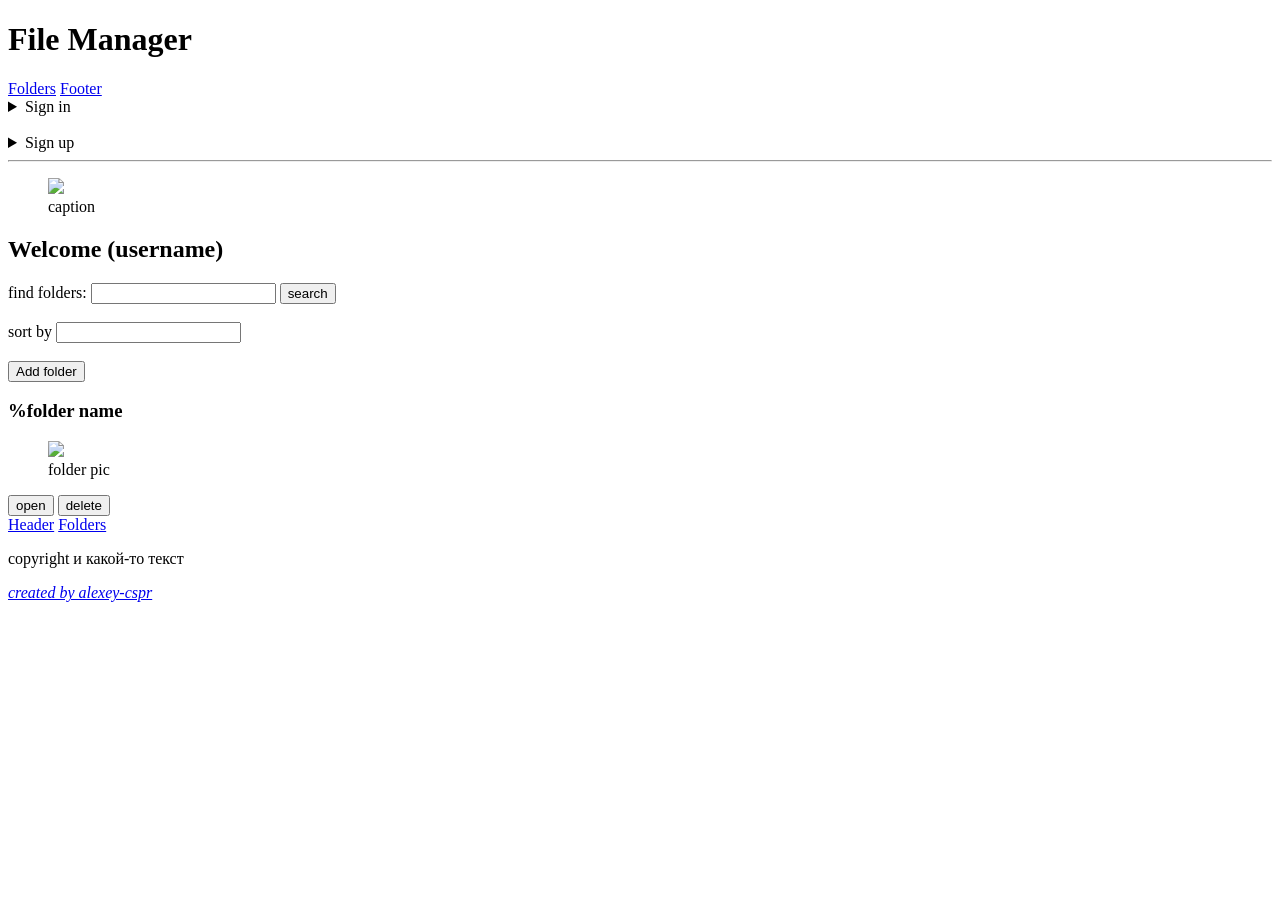
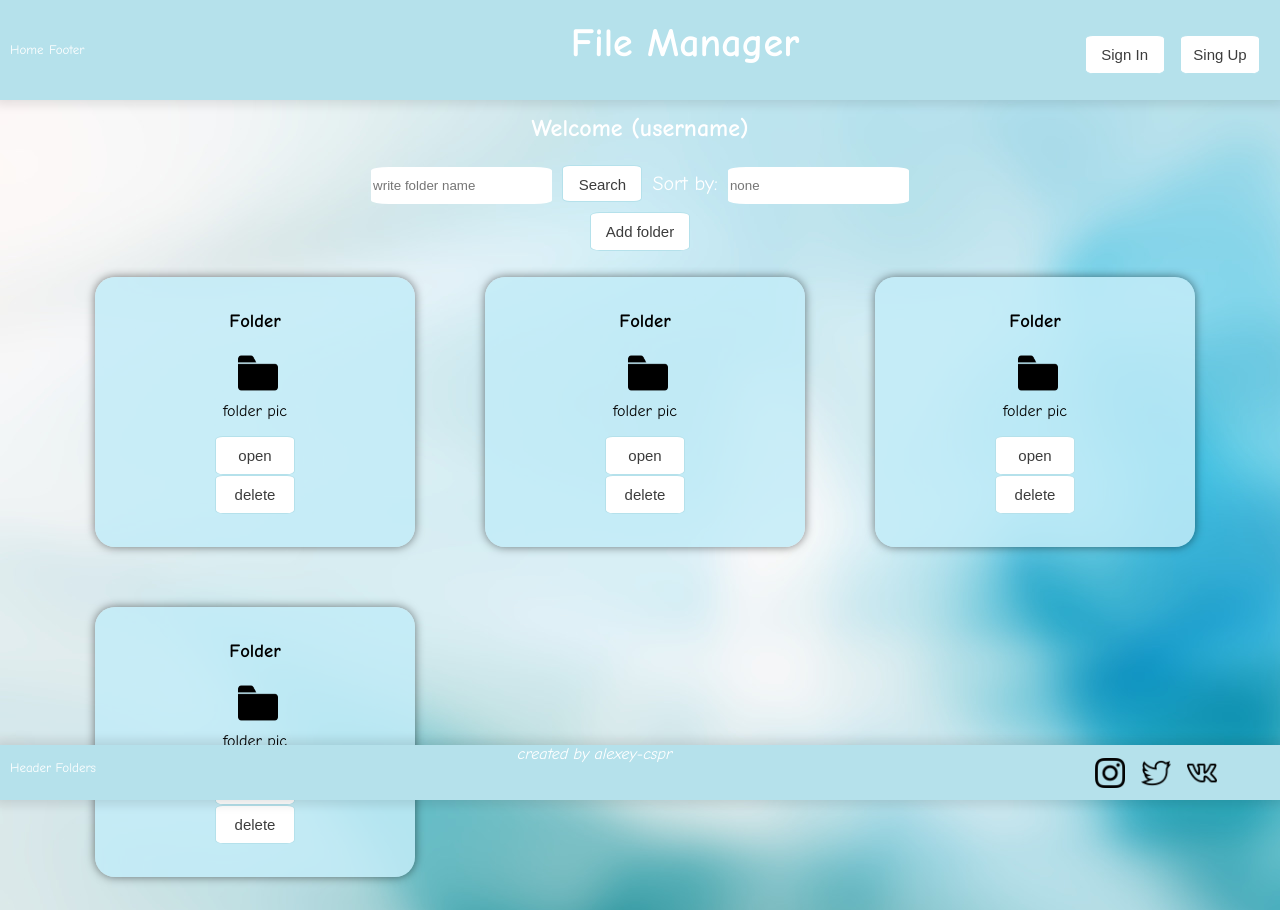
Before and after one commit to alexey-cspr/ititrod, a plain HTML site: page file_manager.html in a window 1280 px wide. Shown: the top 910 px of the page. Before the commit the page ends 800 px from the top, so only its background shows below. Drawn offline with Linux system fonts and the light colour scheme.

Commit message:
html+scc

```diff
--- a/file_manager.html
+++ b/file_manager.html
@@ -4,88 +4,118 @@
     <head>
         <meta charset="UTF-8">
         <title>File Manager</title>
+        <link rel="shortcut icon" href="document.png" type="image/png">
+        <link rel="stylesheet" href="style.css">
     </head>
     <body>
-        <header>
-            <h1 id="header">File Manager</h1>
-            <nav id="header-nav">
-                <a href="#content">Folders</a>
+        <header class="top">
+            <div class="header">
+                <nav class="header-nav">
+                    <a href="#content">Home</a>
                     <a href="#footer">Footer</a>
                 </nav>
-            <details>
-                <summary>Sign in</summary>
-                <form id="sign-in">
-                    <label for="sign-in-nickname">Enter your nickname: </label>
-                    <input type="text" name="nickname" id="sign-in-nickname" minlength="4" maxlength="12">
-                    <label for="sign-in-password">Enter your password: </label>
-                    <input type="password" name="password" id="sign-in-password" minlength="8">
-                    <input type="submit" value="sign in" id="sign-in-button">
-                    <span class="error"></span>
-                    <a href="#">Forgot password?</a>
-                </form>
-            </details>
-            <br>
-            <details>
-                <summary>Sign up</summary>
-                <label for="sign-up-nickname">Enter your nickname: </label>
-                <input type="text" name="nickname" id="sign-up-nickname" minlength="4" maxlength="12">
-                <label for="sign-up-password">Enter password: </label>
-                <input type="password" name="password" id="sign-in-password" minlength="8">
-                <label for="sign-up-confirm-password">Confirm your password: </label>
-                <input type="password" name="confirmPassword" id="sign-up-confirm-password">
-                <input type="submit" value="sign up">
-                <span class="error"></span>
-            </details>
-            <hr>
+                <h1>File Manager</h1>
+                <div class="auth-buttons">
+                    <button class="auth">Sign In</button>
+                    <button class="auth">Sing Up</button>
+                </div>
+            </div>
         </header>
-        <main>
-            <section id="menu">
-                <figure>
-                    <img src="#">
-                    <figcaption>
-                        caption
-                    </figcaption>
-                </figure>
-                <h2>Welcome (username)</h3>
-                <div id="functions">
+        <main class="main-content">
+            <section class="menu">
+                <h2>Welcome (username)</h2>
+                <div class="functions">
                     <form id="search">
-                        <label for="search-folder">find folders:</label>
-                        <input type="text" name="folder_name" id="search-folder">
-                        <input type="submit" value="search">
+                        <label for="search-folder"></label>
+                        <input type="text" name="folder_name" id="search-folder" placeholder="write folder name">
+                        <input type="submit" value="Search" id="search-submit">
                     </form>
                     <br>
                     <form id="sort">
-                        <label for="sort-folders">sort by</label>
-                        <input type="text" name="sort_params" id="sort-folders" list="params">
+                        <label for="sort-folders">Sort by:</label>
+                        <input type="text" name="sort_params" id="sort-folders" list="params" placeholder="none">
                         <datalist id="params">
                             <option value="folder_name"></option>
                             <option value="folder_size"></option>
                             <option value="add_time"></option>
                         </datalist>
                     </form>
-                    <br>
+                </div>
                 <button id="add-folder">Add folder</button>
-                </div>
             </section>
-            <section id="content">
-                <article id="folder">
-                    <h3>%folder name</h3>
+            <section class="content">
+                <ul class="collection-list">
+                    <li>
+                        <article class="folder">
+                            <h3>Folder</h3>
                             <figure>
-                        <img src="/" >
+                                <img src="folder_picture.png" >
                                 <figcaption>folder pic</figcaption>
                             </figure>
-                    <button>open</button>
-                    <button>delete</button>
+                            <button class="functions-button">open</button>
+                            <button class="functions-button">delete</button>
                         </article>
+                    </li>
+                    <li>
+                        <article class="folder">
+                            <h3>Folder</h3>
+                            <figure>
+                                <img src="folder_picture.png" >
+                                <figcaption>folder pic</figcaption>
+                            </figure>
+                            <button class="functions-button">open</button>
+                            <button class="functions-button">delete</button>
+                        </article>
+                    </li>
+                    <li>
+                        <article class="folder">
+                            <h3>Folder</h3>
+                            <figure>
+                                <img src="folder_picture.png" >
+                                <figcaption>folder pic</figcaption>
+                            </figure>
+                            <button class="functions-button">open</button>
+                            <button class="functions-button">delete</button>
+                        </article>
+                    </li>
+                    <li>
+                        <article class="folder">
+                            <h3>Folder</h3>
+                            <figure>
+                                <img src="folder_picture.png" >
+                                <figcaption>folder pic</figcaption>
+                            </figure>
+                            <button class="functions-button">open</button>
+                            <button class="functions-button">delete</button>
+                        </article>
+                    </li>
+            </ul>
             </section>
         </main>
-        <footer id="footer">
-            <nav id="footer-nav">
+        <footer class="footer">
+            <nav class="footer-nav">
                 <a href="#header">Header</a>
                 <a href="#content">Folders</a>
             </nav>
-            <p>copyright и какой-то текст</p>
-            <address><a href="https://github.com/alexey-cspr" target="_blank ">created by alexey-cspr</a></address>
+            <address><a href="https://github.com/alexey-cspr" id="github-link">created by alexey-cspr</a></address>
+                <section class="logos">
+                    <figure class="logo">
+                        <a target="_blank" rel="noopener noreferrer" href="https://instagram.com/po4irikaem">
+                            <img alt="Instagram picture" src="insta.png">
+                        </a>
+                    </figure>
+                    <figure class="logo">
+                        <a target="_blank" rel="noopener noreferrer" href="https://twitter.com/CasperAlexey">
+                            <img alt="Twitter picture" src="twitter.png">
+                        </a>
+                    </figure>
+                    <figure class="logo">
+                        <a target="_blank" rel="noopener noreferrer" href="https://vk.com/csrpz">
+                            <img alt="Instagram picture" src="vk.png">
+                        </a>
+                    </figure>
+                </section>
         </footer>
+        <script src='scripts.js'></script>
     </body>
 </html>
--- /dev/null
+++ b/style.css
@@ -0,0 +1,249 @@
+body{
+    margin: 0;
+    background:url('back-5.jpg') no-repeat fixed;
+    /* background-color: rgba(71, 88, 92, 0.6); */
+    font-family: 'comic sans ms';
+}
+
+.auth-buttons button, #add-folder{
+    font-size: 15px;
+    padding: 10px;
+    margin-top: 35px;
+    margin-right: 10px;
+    width: 80px;
+    color: #3c3c3c;
+    border-radius: 10%;
+    text-align: center;
+    border:1px solid #b5e1eb;
+    background-color: white;
+}
+
+.logos{
+    display: flex;
+    justify-content: center;
+    margin-right: 50px;
+}
+
+.logo{
+    padding: 3px;
+    margin: 10px 10px 0 0;
+}
+
+.logo img{
+    height: 30px;
+    width: 30px;
+}
+
+#search-submit{
+    font-size: 15px;
+    padding: 10px;
+    height: 37px;
+    width: 80px;
+    color: #3c3c3c;
+    border-radius: 10%;
+    text-align: center;
+    border:1px solid #b5e1eb;
+    background-color: white;
+}
+
+#add-folder:hover ,.auth-buttons button:hover, #search input[type="submit"]:hover{
+    box-shadow: 0 8px 16px 0 rgba(0,0,0,0.2), 0 6px 20px 0 rgba(0,0,0,0.19);
+}
+
+.auth-buttons{
+    float: right;
+    padding: 0 10px 40px 0;
+    vertical-align: center;
+}
+
+#search-folder, #sort-folders{
+    height: 35px;
+    margin: 5px;
+    border: none;
+    border-radius: 10%;
+}
+
+.header h1{
+    display: inline;
+    position: relative;
+    left: 38%;
+    top: 20px;
+    font-size: 40px;
+    color: white;
+}
+
+.header-nav{
+    float:left;
+    display: inline;
+    padding-left: 10px;
+    padding-top: 40px;
+}
+
+.header-nav a{
+    font-size: 13px;
+    display: inline;
+    text-decoration: none;
+    color: white;
+}
+
+.header{
+    height: 100px;
+    background-color:#b5e1eb;
+    box-shadow: 0 0 10px 5px rgba(1, 1, 1, 0.1);
+}
+
+#sort label{
+    color: white;
+}
+
+.footer{
+    display: flex;
+    flex-direction: row;
+    left: 0;
+    height: 55px;
+    bottom: 0;
+    width: 100%;
+    justify-content: space-between;
+    position: fixed;
+    background-color:#b5e1eb;
+    color: white;
+    box-shadow: 0 0 10px 5px rgba(1, 1, 1, 0.1);
+}
+
+.footer a{
+    color: white;
+    text-decoration: none;
+}
+
+.footer p{
+    margin-right: 20px;
+}
+
+.footer-nav{
+    float:left;
+    padding-top: 15px;
+    padding-left: 10px;
+    font-size: 13px;
+}
+
+#github-link{
+    padding: 5px;
+}
+
+#search{
+    margin-right:10px;
+}
+
+.functions{
+    margin-top: 20px;
+    height: 50px;
+    display: flex;
+    justify-content: center;
+}
+
+.functions label{
+    font-size: 20px;
+}
+
+h2{
+    margin: 0 auto;
+    color: white;
+}
+
+.menu{
+    width: 100%;
+    display: flex;
+    flex-direction: column;
+}
+
+#add-folder{
+    width: 100px;
+    padding: 10px;
+    margin: 0 auto;
+}
+
+.folder img{
+    height: 40px;
+    width: 40px;
+    padding: 5px;
+    margin-left: 10px;
+}
+
+.collection-list{
+    overflow: hidden;
+    display: grid;
+    grid-template-columns:repeat(auto-fill, 350px);
+    justify-content: center;
+    column-gap: 40px;
+    row-gap: 20px;
+    margin-bottom: 50px;
+}
+
+.collection-list li{
+    list-style-type: none;
+    display: list-item;
+    padding-bottom: 30px;
+}
+
+.collection-list li button{
+    font-size: 15px;
+    padding: 10px;
+    width: 80px;
+    color: #3c3c3c;
+    border-radius: 10%;
+    text-align: center;
+    border:1px solid #b5e1eb;
+    background-color: white;
+}
+
+.folder{
+    margin-top: 10px;
+    width: 300px;
+    height: 250px;
+    display: flex;
+    flex-direction: column;
+    justify-content: center;
+    align-items: center;
+    padding: 10px;
+    position: relative;
+    border-radius: 20px;
+    background-color:rgba(195, 237, 248, 0.842);
+    box-shadow: 0 0 10px rgba(0,0,0,0.5);
+    overflow: hidden;
+}
+
+.folder:before{
+    content: '';
+    position: absolute;
+    top: 0;
+    left: 0;
+    width: 3em;
+    height: 100%;
+    background-color: #fafeff;
+    transform: translateX(-13em) skewX(-45deg);
+}
+
+.folder:hover:before{
+    animation: move-light 0.5s ;
+}
+
+.folder button{
+    border: none;
+}
+
+.folder button:hover{
+    -webkit-transform: scale(1.2);
+    -ms-transform: scale(1.2);
+    transform: scale(1.2);
+}
+
+.folder h3{
+    margin: 0;
+}
+
+@keyframes move-light{
+    from
+        {transform: translateX(-13em) skewX(-45deg)}
+    to
+        {transform: translateX(30em) skewX(-45deg)}
+}
```
Also changed, not shown: README.md (deleted), back-5.jpg (added), document.png (added), folder_picture.png (added), insta.png (added), twitter.png (added), vk.png (added). Lines whose indentation alone changed are shown as unchanged.
